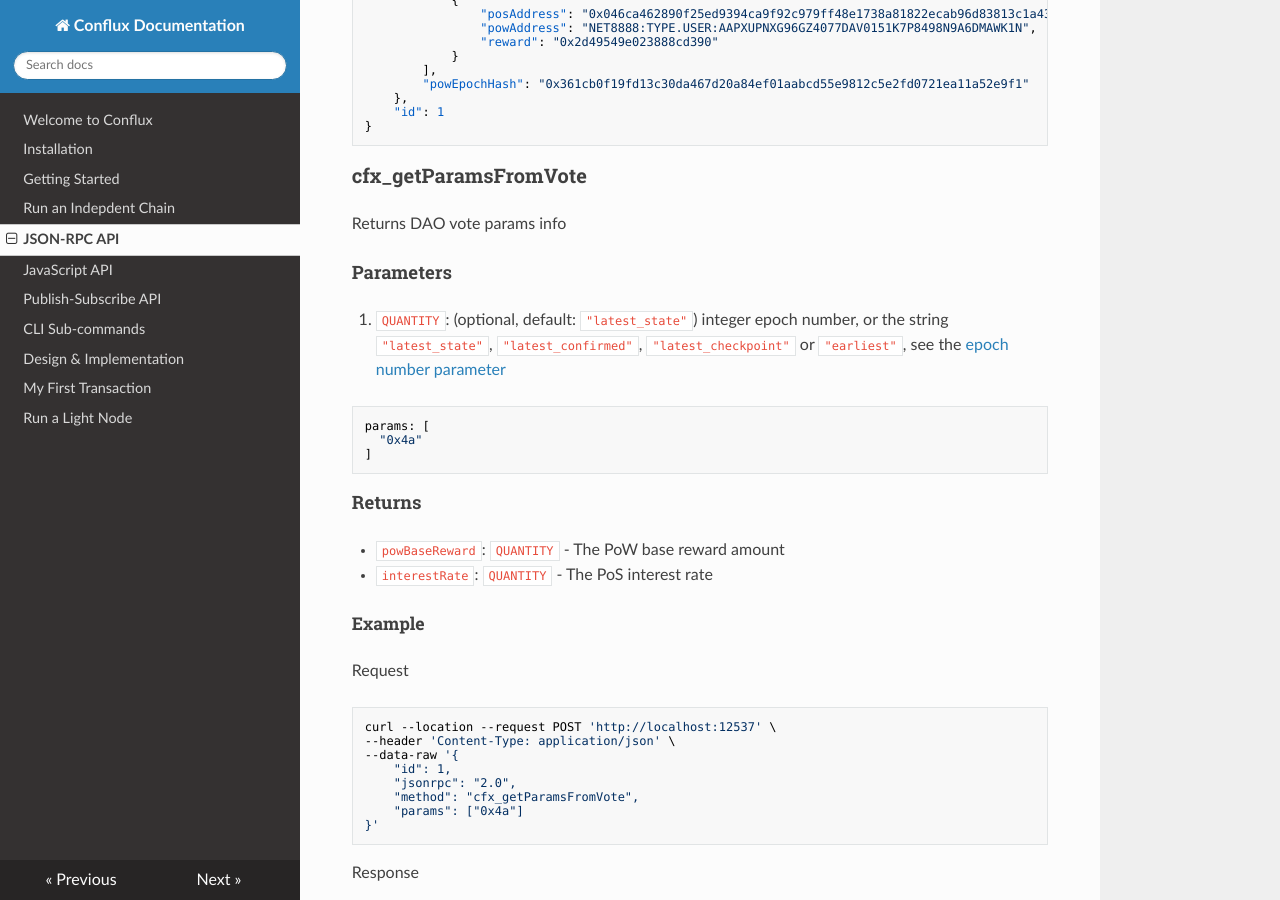
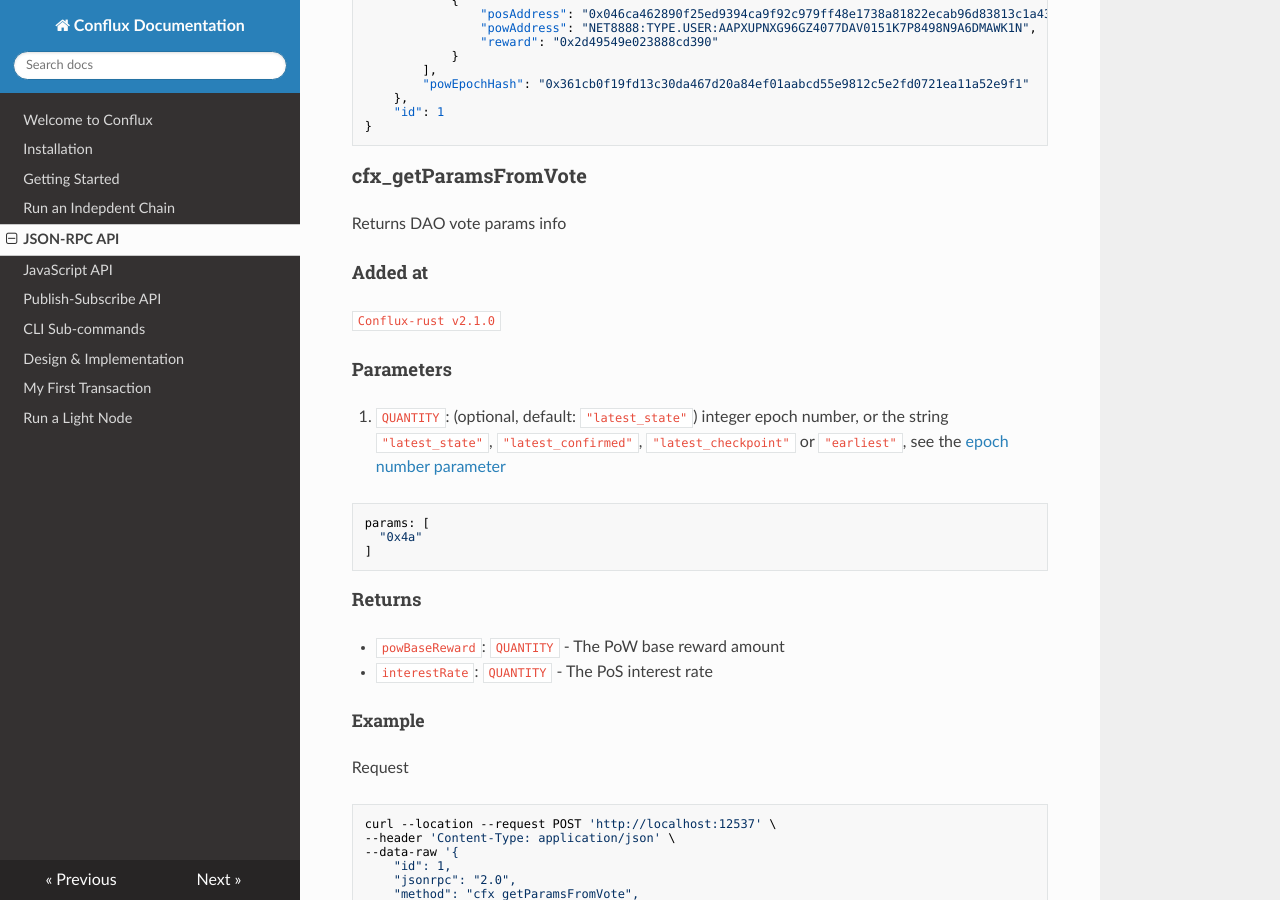
Before and after one commit to Conflux-Chain/conflux-doc, an MkDocs documentation site: the page built from docs/json-rpc.md, in a window 1280 px wide and 900 px high, scrolled down 41410 px. Built offline with MkDocs 1.6.1, drawn with Linux system fonts in a browser that asks for light colours; nearby versions of some CDN libraries.

Commit message:
add add version

```diff
--- a/docs/json-rpc.md
+++ b/docs/json-rpc.md
@@ -1952,6 +1952,10 @@ Response
 
 Returns DAO vote params info
 
+#### Added at
+
+`Conflux-rust v2.1.0`
+
 #### Parameters
 
 1. `QUANTITY`: (optional, default: `"latest_state"`) integer epoch number, or the string `"latest_state"`, `"latest_confirmed"`, `"latest_checkpoint"` or `"earliest"`, see the [epoch number parameter](#the-epoch-number-parameter)
```
